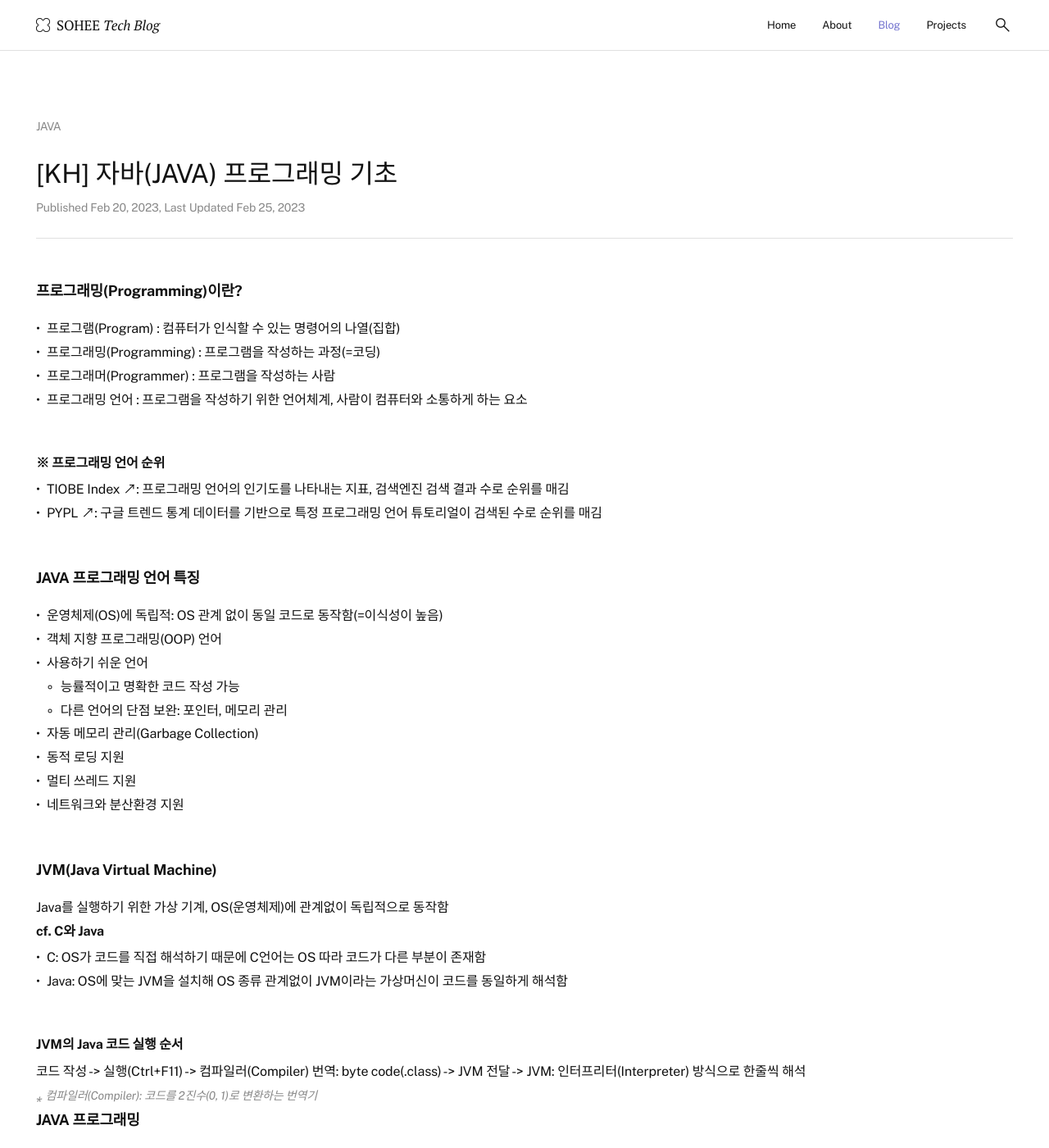
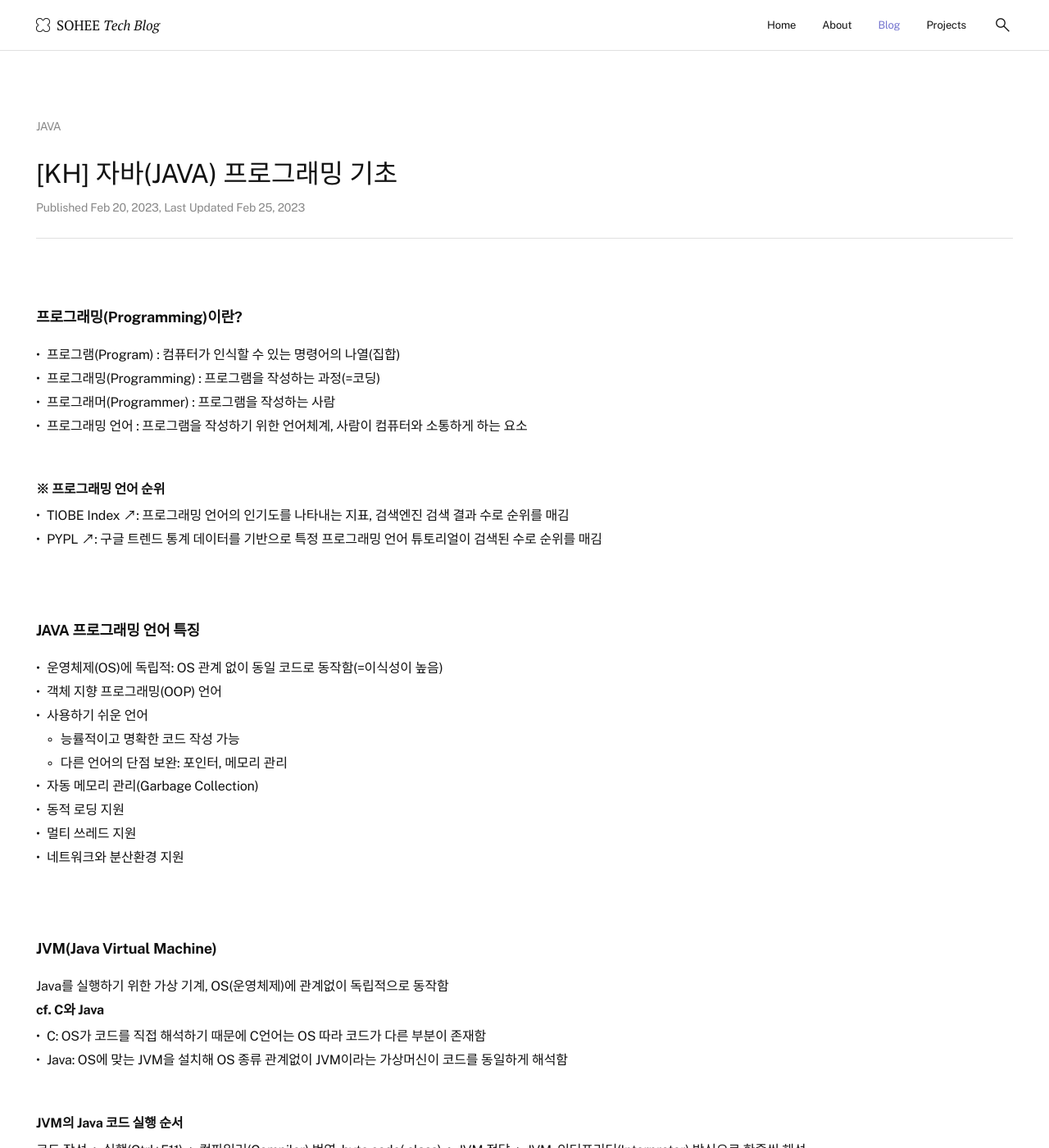
Before and after one commit to soheetech/soheetech.github.io, a Jekyll site: the page built from _posts/2023-02-25-kh-01-java-basic.md, in a window 1280 px wide and 1400 px high. Shown: the whole window at 82% size. Built offline with Jekyll 4.4.1, drawn with Linux system fonts in a browser that asks for light colours.

Commit message:
Update post.css

```diff
--- a/assets/css/post.css
+++ b/assets/css/post.css
@@ -65,7 +65,10 @@
 .page-post .post-content { font-size: var(--font-big); }
 
 .post-content h4, .post-content h5 { font-weight: 600; }
-.post-content h4 { font-size: 18px; }
+.post-content h4 {
+  font-size: 18px;
+  margin-top: var(--size-80);
+}
 .post-content h5 { margin-bottom: var(--size-10); }
 
 .post-content > ul { margin-bottom: var(--size-70); }
```
